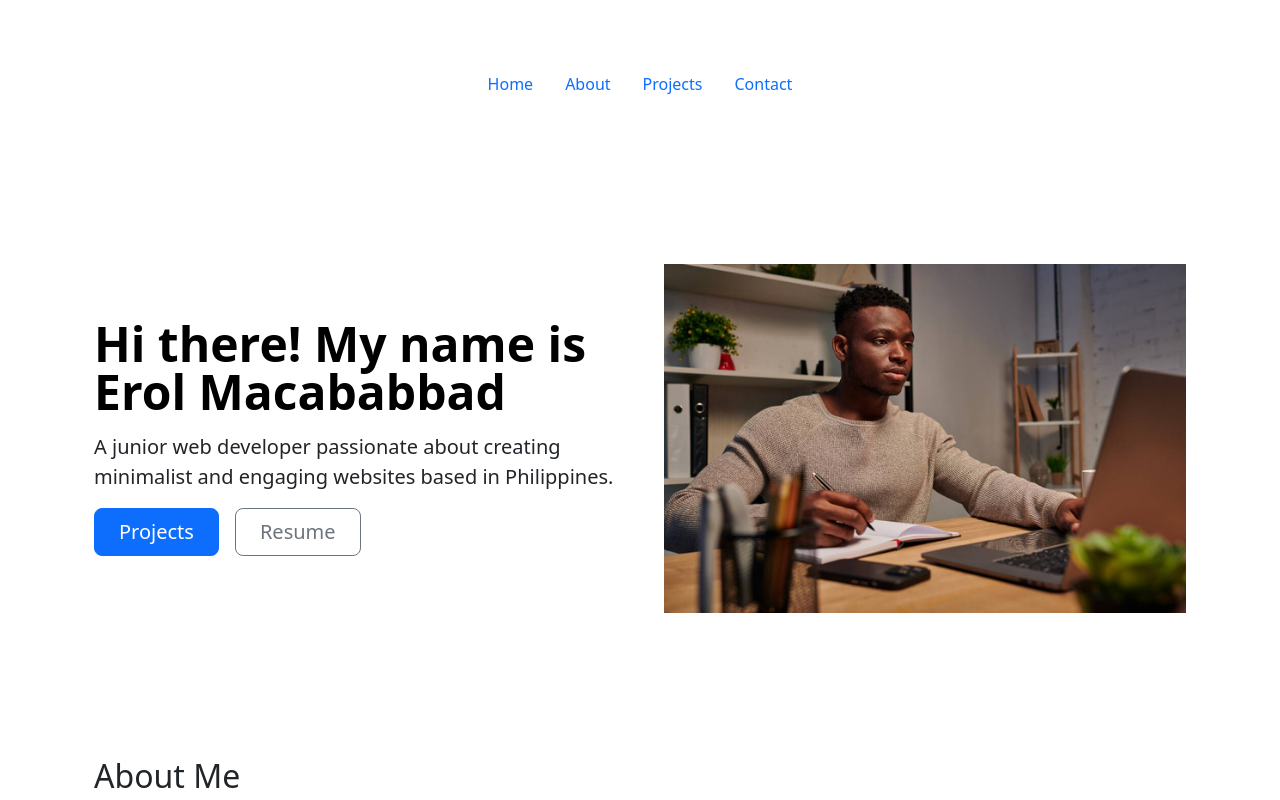
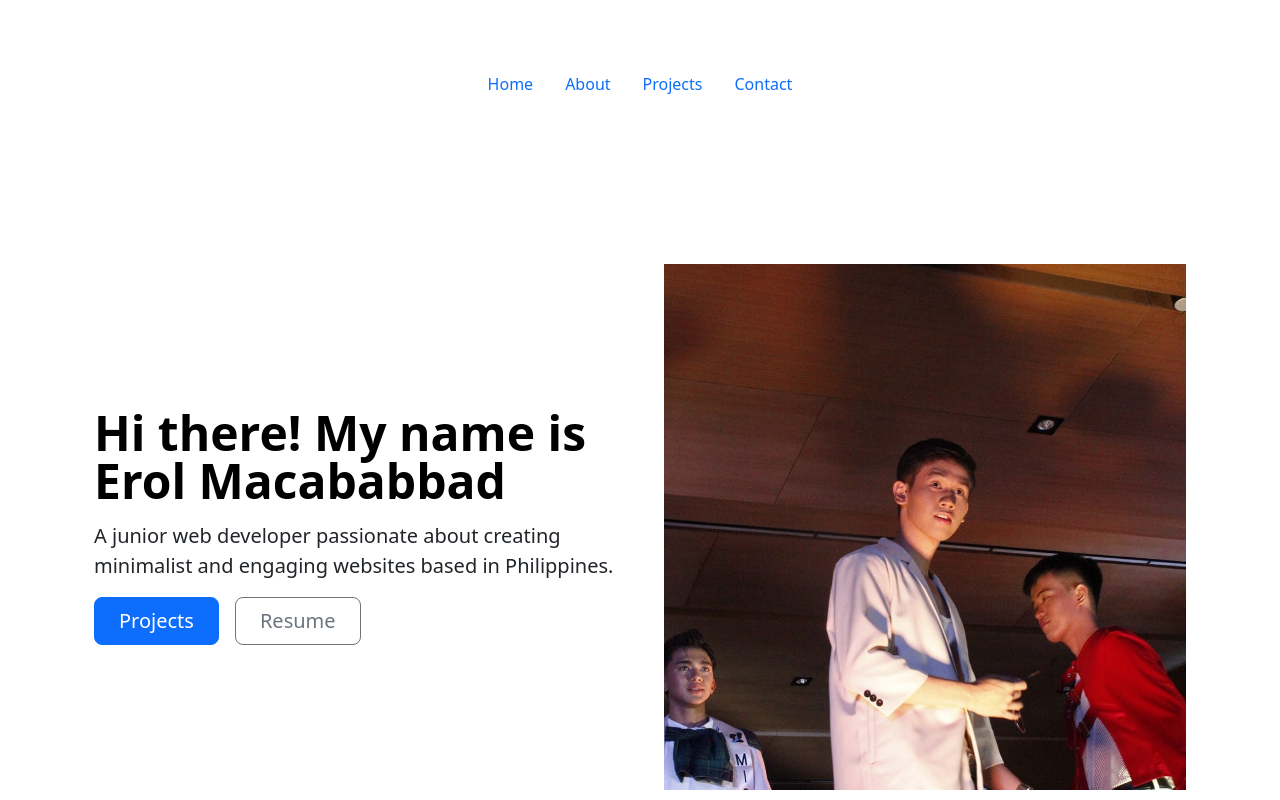
Before and after one commit to Zura2312/Macababbad1, a plain HTML site: page index.html in a window 1280 px wide. Shown: the top 800 px of the page. Drawn offline with nearby package versions, Linux system fonts and the light colour scheme.

Commit message:
Update index.html

```diff
--- a/index.html
+++ b/index.html
@@ -23,7 +23,7 @@
     <div class="container col-xxl-8 px-4 py-5">
         <div class="row flex-lg-row-reverse align-items-center g-5 py-5">
           <div class="col-10 col-sm-8 col-lg-6">
-            <img src="images/stock-photo-african-american-freelancer-looking-laptop-writing-notebook-working-home-night.jpg" class="d-block mx-lg-auto img-fluid" alt="Bootstrap Themes" width="700" height="500" loading="lazy">
+            <img src="images/profile.jpg" class="d-block mx-lg-auto img-fluid" alt="Bootstrap Themes" width="700" height="500" loading="lazy">
           </div>
           <div class="col-lg-6">
             <h1 class="display-5 fw-bold text-body-emphasis lh-1 mb-3">Hi there! My name is Erol Macababbad</h1>
```
